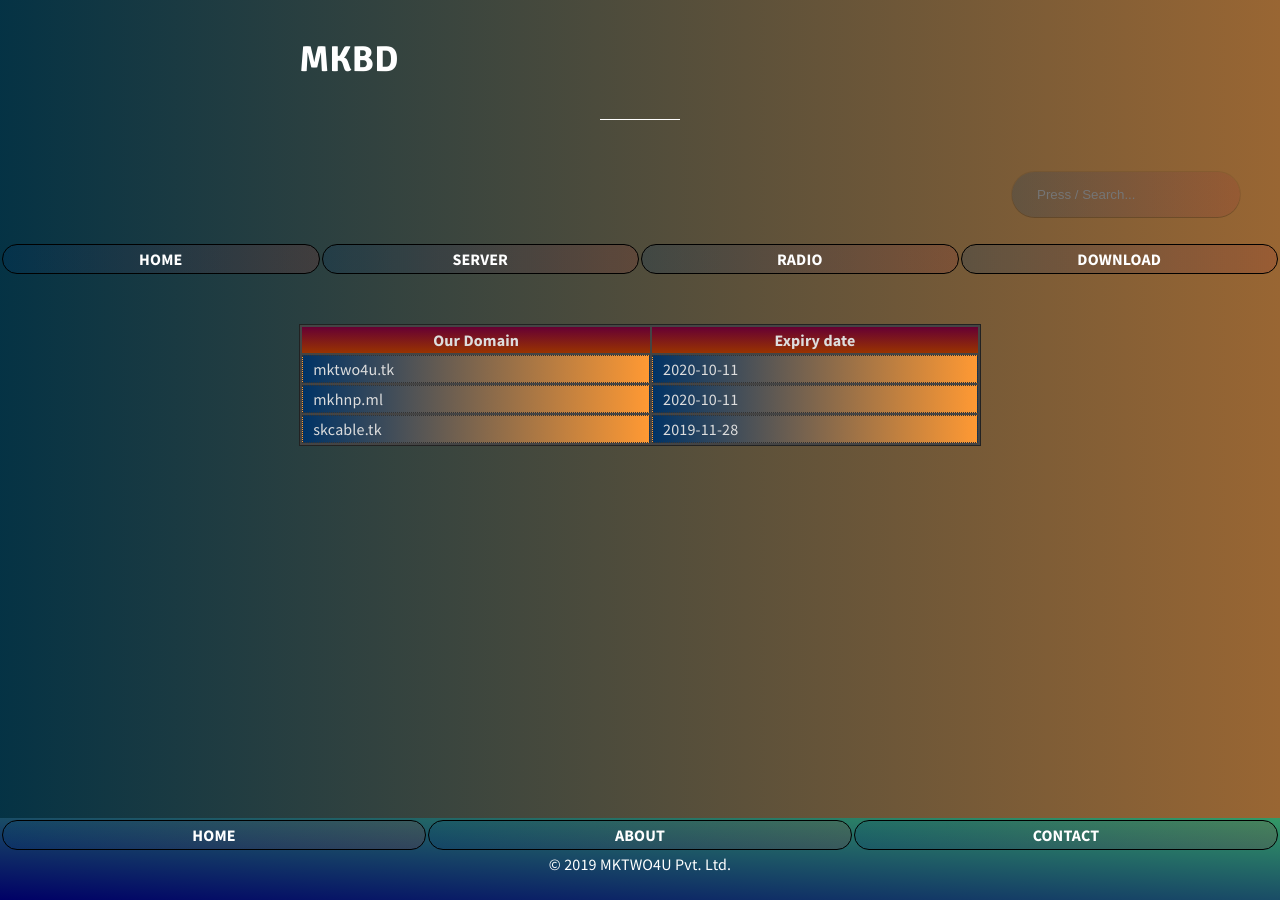
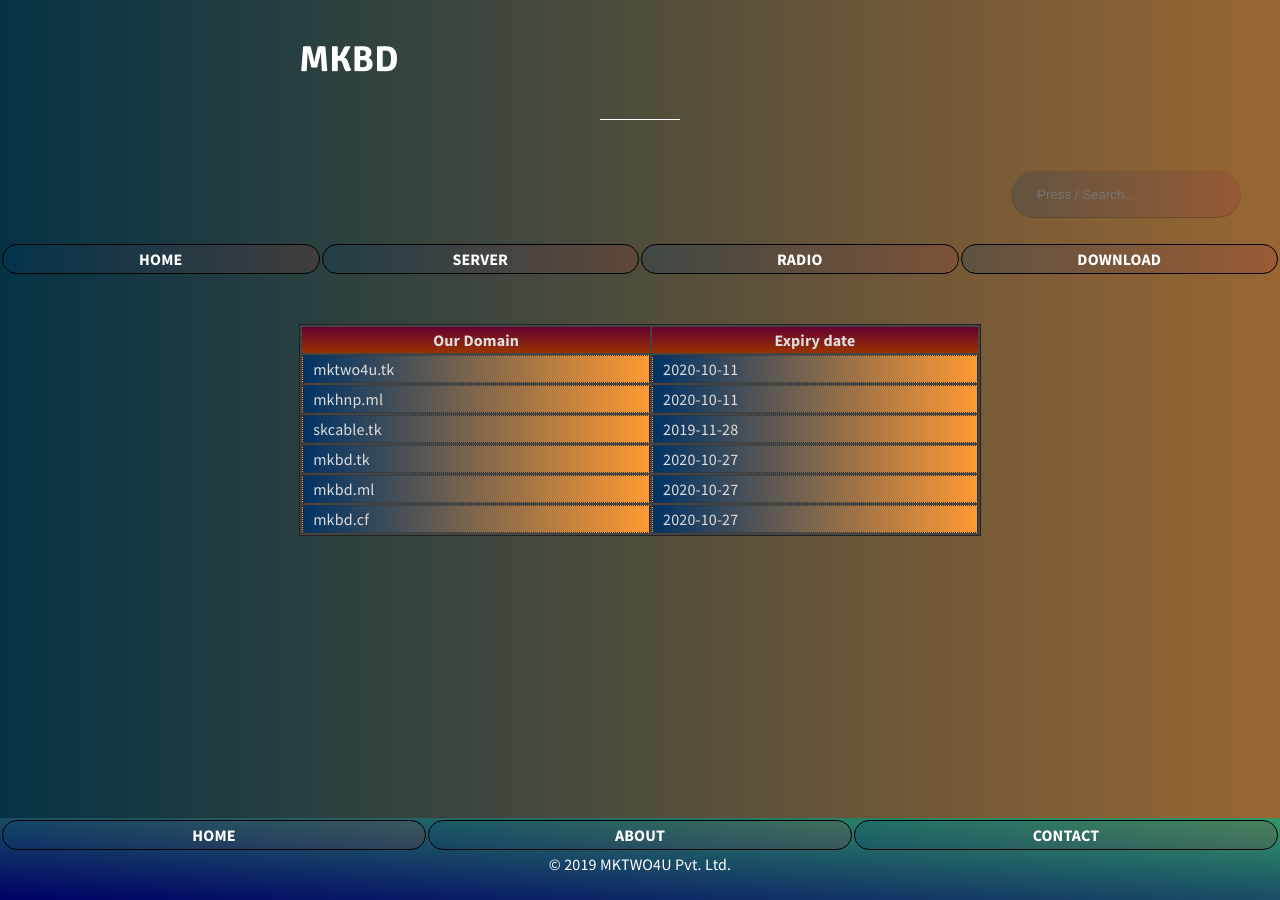
Before and after one commit to bdmilan/blog, a Jekyll site: the page built from about.md, in a window 1280 px wide. Built offline with Jekyll 4.4.1, drawn with Linux system fonts in a browser that asks for light colours.

Commit message:
Update about.md

```diff
--- a/about.md
+++ b/about.md
@@ -22,7 +22,7 @@ border: 1px dotted #333;
     <td class="tdb">mktwo4u.tk</td>
     <td class="tdb">2020-10-11</td>
   </tr>
-  <tr class="tdb">
+  <tr>
     <td class="tdb">mkhnp.ml </td>
     <td class="tdb">2020-10-11</td>
   </tr>
@@ -30,4 +30,16 @@ border: 1px dotted #333;
     <td class="tdb">skcable.tk</td>
     <td class="tdb">2019-11-28</td>
   </tr>
+    <tr>
+    <td class="tdb">mkbd.tk</td>
+    <td class="tdb">2020-10-27</td>
+  </tr>
+    <tr>
+    <td class="tdb">mkbd.ml</td>
+    <td class="tdb">2020-10-27</td>
+  </tr>
+    <tr>
+    <td class="tdb">mkbd.cf</td>
+    <td class="tdb">2020-10-27</td>
+  </tr>
 </tbody></table>
```
